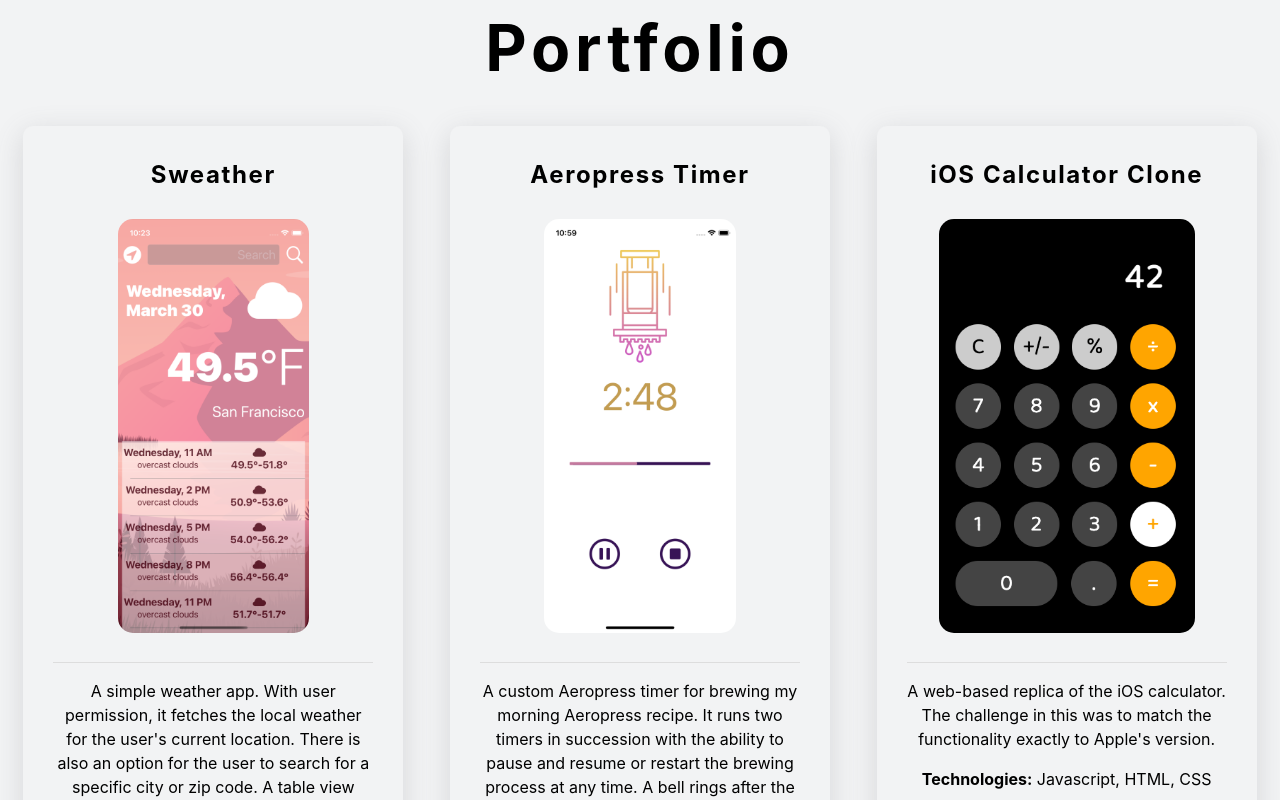
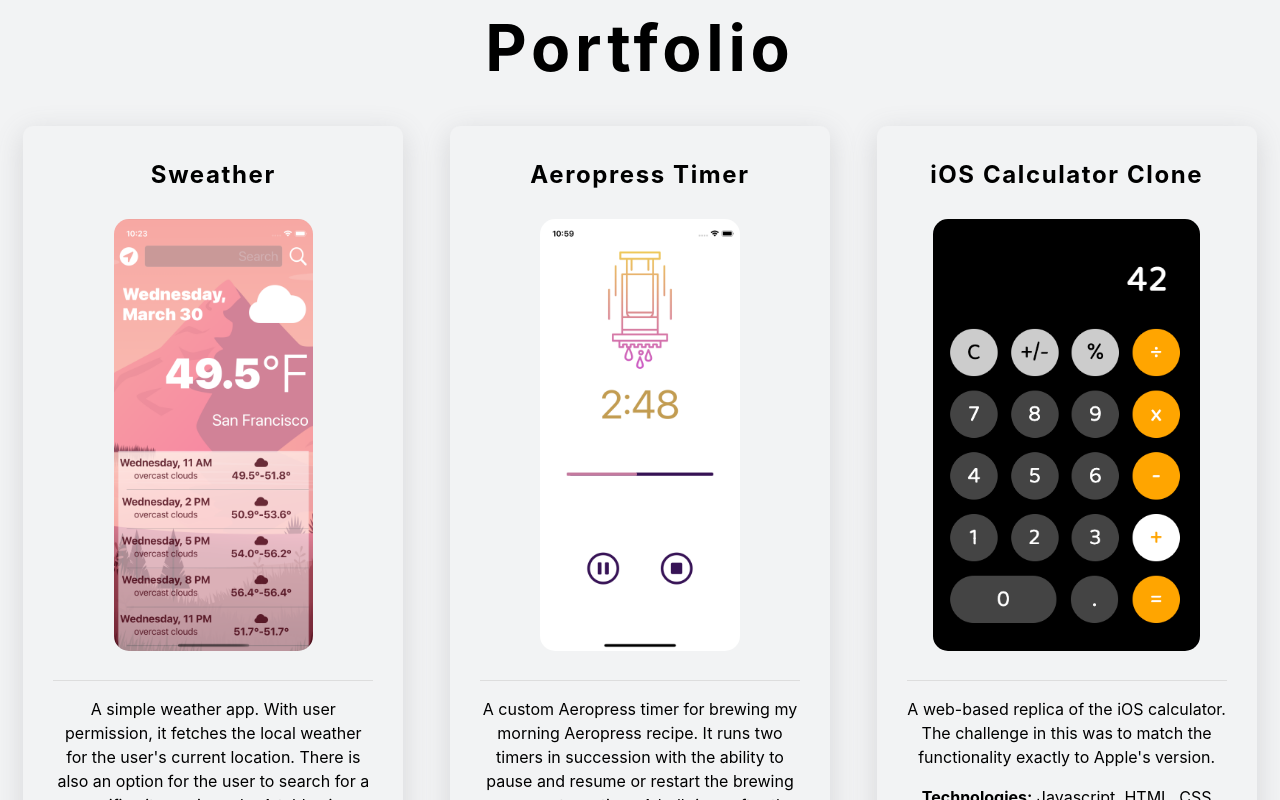
Before and after one commit to tamara-snyder/portfolio, a Svelte app: page / in a window 1280 px wide. Shown: the part 1740-2540 px from the top of the page. Built offline with nearby package versions, Linux system fonts and the light colour scheme.

Commit message:
Fix height of project cards

```diff
--- a/src/ProjectCard.svelte
+++ b/src/ProjectCard.svelte
@@ -23,7 +23,7 @@
     transition: 0.3s;
     position: relative;
     flex: 0 1 25%;
-    max-height: 115vh;
+    max-height: 120vh;
   }
 
   div:hover {
```
Also changed, not shown: public/build/bundle.css, public/build/bundle.js, 1 other file (tests, documents, lock files or other folders).
